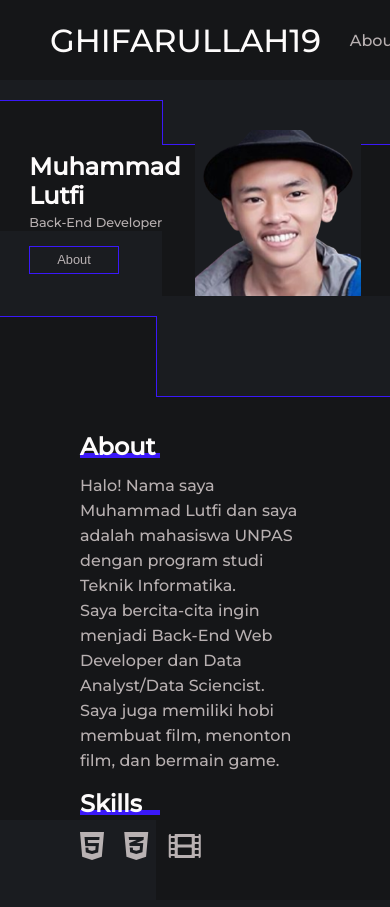
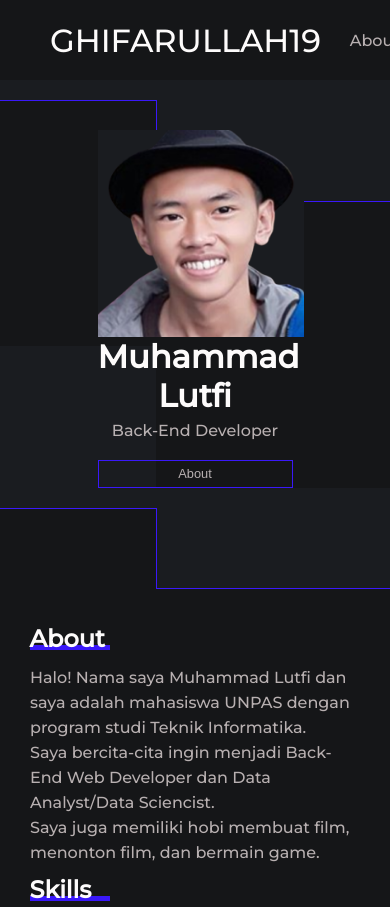
Before and after one commit to ghifarullah19/ghifarullah19.github.io, a plain HTML site: page index.html in a window 390 px wide. Shown: the top 907 px of the page. Drawn offline with nearby package versions, Linux system fonts and the light colour scheme.

Commit message:
Update responsive mobile

```diff
--- a/css/style.css
+++ b/css/style.css
@@ -67,6 +67,14 @@ body {
   position: relative;
 }
 
+.main img {
+  text-align: center;
+  margin: 0 auto;
+  width: 100%;
+  height: 100%;
+  object-fit: cover;
+}
+
 .box {
   width: 50%;
   margin: 0 auto;
@@ -124,9 +132,10 @@ body {
 .about {
   width: 100%;
   padding: 8em 0;
-  justify-content: space-evenly;
+  display: flex;
+  flex-direction: column;
+  align-items: center;
   flex-wrap: wrap;
-  align-items: start;
   position: relative;
 }
 .about::before,
@@ -152,14 +161,20 @@ body {
   z-index: -11;
 }
 .about .box_wrap {
-  width: 38%;
-  margin: 8px 80px;
+  margin: 8px 0;
 }
+
+.about .box_wrap .box-wrap-about {
+  width: 80%;
+  margin-bottom: 10px;
+}
+
 .about .box_wrap .heading {
   font-size: 3em;
   margin-bottom: 0.5em;
   position: relative;
 }
+
 .about .box_wrap .heading::before {
   content: "";
   position: absolute;
@@ -600,35 +615,58 @@ body {
 
 @media only screen and (max-width: 1080px) {
   .main {
+    display: flex;
+    flex-direction: column-reverse;
+    align-items: center;
+    justify-content: center;
     padding-top: 50px;
     height: 100%;
+    width: 100vw;
   }
-  .box h1 {
-    font-size: 1.5em;
+
+  .main .box h1 {
+    text-align: center;
+    font-size: 2em;
   }
+
+  .main .box img {
+    width: 106%;
+    height: 106%;
+    object-fit: cover;
+  }
+
   .box p {
-    font-size: 0.8em;
+    text-align: center;
+    font-size: 1em;
   }
+
   .box .btn {
+    width: 100%;
     font-size: 0.8em;
   }
 
-  .about {
-    height: 100%;
-    padding-right: 0;
-    padding-left: 0;
+  .about .box_wrap {
+    width: 90vw;
   }
 
-  .about .box_wrap {
-    width: 100%;
+  .about .box_wrap .box-wrap-about {
+    padding-left: 10px;
+    width: 85vw;
   }
+
+  .about .box_wrap .box-wrap-skills {
+    padding-left: 10px;
+  }
+
   .about .box_wrap .heading {
     font-size: 1.5em;
     position: relative;
   }
+
   .about .box_wrap .heading::before {
     bottom: 3px;
   }
+
   .about .box_wrap .text {
     font-size: 1em;
   }
@@ -640,7 +678,8 @@ body {
   }
 
   .education {
-    height: 80%;
+    height: 100%;
+    width: 100vw;
   }
 
   .education .left_box {
@@ -657,24 +696,27 @@ body {
     font-size: 1em;
   }
   .education .right_box {
-    position: relative;
+    margin-top: 130px;
     width: 50%;
   }
+
   .education .right_box img {
-    width: 100%;
-    position: absolute;
-    top: 100px;
+    width: 120%;
+    height: 120%;
+    object-fit: cover;
   }
 
   .experience {
     display: flex;
     flex-direction: column;
     height: 100%;
+    width: 90vw;
   }
 
   .experience .right_box {
+    padding-left: 10px;
     margin-top: 10px;
-    width: 100%;
+    width: 95%;
   }
 
   .experience .right_box ul {
@@ -701,13 +743,14 @@ body {
     background: #1a1c20;
   }
   .experience .left_box {
+    padding-left: 10px;
     margin-top: 150px;
     width: 80%;
   }
   .experience h3 {
     font-size: 2em;
   }
-  .experience :is(p) {
+  .experience p {
     font-size: 1em;
     color: var(--sec-font-color);
   }
@@ -718,12 +761,13 @@ body {
   .projects {
     display: flex;
     flex-direction: column;
-    width: 100vw;
+    width: 90vw;
     height: 100%;
   }
 
   .projects .right_box {
-    padding-left: 15px;
+    width: 95%;
+    padding-left: 10px;
     margin-top: 10px;
   }
 
@@ -741,7 +785,6 @@ body {
   .projects .left_box {
     margin-top: 150px;
     width: 90vw;
-    /* margin-left: 30px; */
   }
 
   .projects .left_box p {
@@ -761,7 +804,6 @@ body {
 
   .projects .left_box .project-title {
     font-size: 0.8em;
-    display: block;
     position: relative;
   }
 
@@ -772,7 +814,7 @@ body {
     height: 40%;
     background: none;
     border: 1px solid var(--main-color);
-    left: -20px;
+    left: -15px;
     z-index: 1;
   }
 
--- a/index.html
+++ b/index.html
@@ -63,20 +63,22 @@
     <!-- akhir main -->
 
     <!-- about -->
-    <section class="about center" id="About">
+    <section class="about" id="About">
       <div class="box_wrap">
+        <div class="box-wrap-about">
           <h2 class="heading" data-aos="fade-up-right" data-aos-duration="500">
             About
           </h2>
           <p class="text" data-aos="zoom-in-right">
-          Halo! Nama saya Muhammad Lutfi dan saya adalah mahasiswa UNPAS dengan
-          program studi Teknik Informatika. <br />
+            Halo! Nama saya Muhammad Lutfi dan saya adalah mahasiswa UNPAS
+            dengan program studi Teknik Informatika. <br />
             Saya bercita-cita ingin menjadi Back-End Web Developer dan Data
             Analyst/Data Sciencist. <br />
-          Saya juga memiliki hobi membuat film, menonton film, dan bermain game.
+            Saya juga memiliki hobi membuat film, menonton film, dan bermain
+            game.
           </p>
         </div>
-      <div class="box_wrap">
+        <div class="box-wrap-skills">
           <h2
             class="heading"
             data-aos="fade-up-left"
@@ -94,6 +96,7 @@
             <i class="fab fa-html5 fa-3x"></i>
             <i class="fab fa-css3-alt fa-3x"></i>
             <i class="fas fa-film fa-3x"></i>
+          </div>
         </div>
       </div>
     </section>
```
Lines whose indentation alone changed are shown as unchanged.
